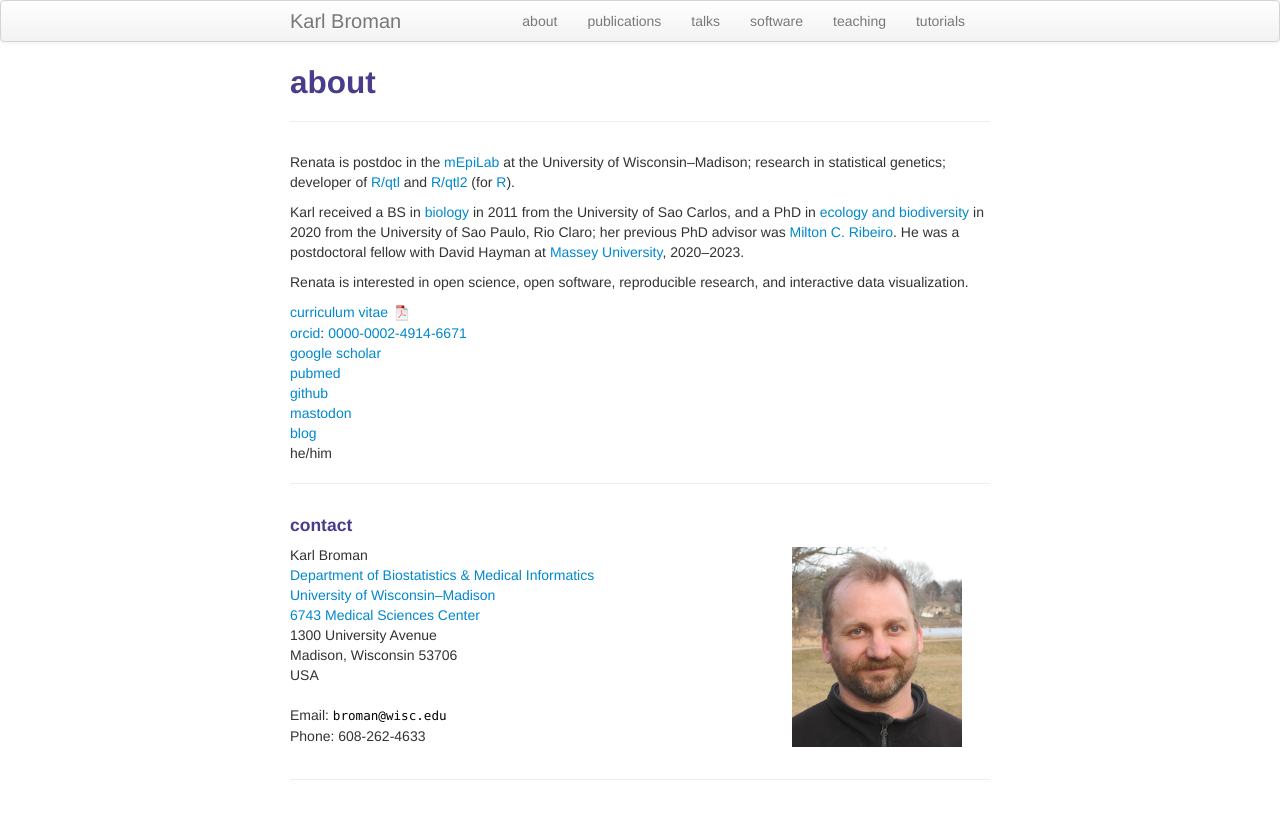
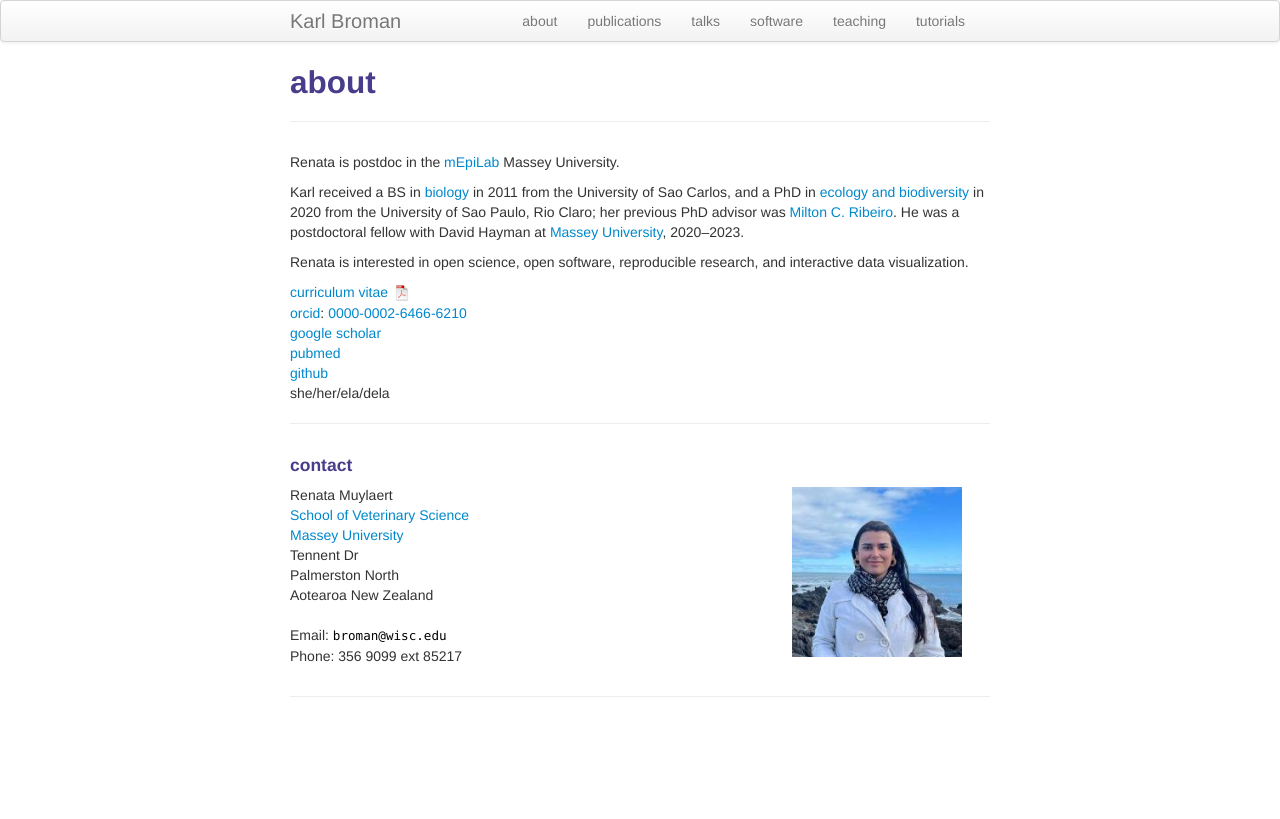
Before and after one commit to renatamuy/renatamuy.github.io, a Jekyll site: the page built from about.md, in a window 1280 px wide. Shown: the top 819 px of the page. Built offline with Jekyll 4.4.1, drawn with Linux system fonts in a browser that asks for light colours.

Commit message:
about edits

```diff
--- a/about.md
+++ b/about.md
@@ -6,33 +6,27 @@ description: Renata Muylaert is  a postdoctoral researcher in disease ecology
 
 Renata is postdoc in the
 [mEpiLab](https://www.biostat.wisc.edu)
-at the University of Wisconsin&ndash;Madison;
-research in statistical genetics; developer of
-[R/qtl](https://rqtl.org) and [R/qtl2](https://kbroman.org/qtl2) (for
-[R](https://www.r-project.org)).
+Massey University.
 
-Karl received a BS in [biology](https://uwm.edu/math)
+Karl received a BS in [biology]()
 in 2011 from the
 University of Sao Carlos, and a
-PhD in [ecology and biodiversity](https://statistics.berkeley.edu) in 2020 from the
+PhD in [ecology and biodiversity]() in 2020 from the
 University of Sao Paulo, Rio Claro; her previous PhD advisor was
-[Milton C. Ribeiro](https://www.wehi.edu.au/people/terry-speed).
+[Milton C. Ribeiro]().
 He was a postdoctoral fellow with David Hayman at
-[Massey University](https://www.marshfieldresearch.org),
+[Massey University](),
 2020&ndash;2023.
 
 Renata is interested in open science, open software,
 reproducible research, and interactive data visualization.
 
-[curriculum vitae ![CV as pdf](icons16/pdf-icon.png)]({{ BASE_PATH }}/broman_cv.pdf)<br/>
-[orcid](https://orcid.org): [0000-0002-4914-6671](https://orcid.org/0000-0002-4914-6671)<br/>
-[google scholar](https://scholar.google.com/citations?sortby=pubdate&hl=en&user=42tCp5UAAAAJ&view_op=list_works)<br/>
-[pubmed](https://pubmed.ncbi.nlm.nih.gov/?term=broman+kw)<br/>
-<!-- [impactstory](https://impactstory.org/u/0000-0002-4914-6671)<br/> -->
-[github](https://github.com/kbroman)<br/>
-<a rel="me" href="https://fosstodon.org/@kbroman">mastodon</a><br/>
-[blog](https://kbroman.org/blog/) <br/>
-he/him
+[curriculum vitae ![CV as pdf](icons16/pdf-icon.png)]({{ BASE_PATH }}/Muylaert_CV_2023.pdf)<br/>
+[orcid](https://orcid.org): [0000-0002-6466-6210](https://orcid.org/0000-0002-6466-6210)<br/>
+[google scholar](https://scholar.google.com/citations?user=psh9sXwAAAAJ&hl=en)<br/>
+[pubmed](https://pubmed.ncbi.nlm.nih.gov/?term=muylaert+rl)<br/>
+[github](https://github.com/renatamuy)<br/>
+she/her/ela/dela
 
 ---
 
@@ -41,26 +35,25 @@ he/him
 
     <div class="row-fluid">
         <div class="span5">
-            Karl Broman<br/>
-            <a href="https://www.biostat.wisc.edu">Department of Biostatistics &amp; Medical Informatics</a><br/>
-            <a href="https://www.wisc.edu">University of Wisconsin&ndash;Madison</a><br/>
-            <a href="6743msc.html">6743 Medical Sciences Center</a><br/>
-            1300 University Avenue<br/>
-            Madison, Wisconsin 53706<br/>
-            USA<br/><br/>
+            Renata Muylaert<br/>
+            <a href="https://www.massey.ac.nz/massey/expertise/profile.cfm?stref=117322">School of Veterinary Science</a><br/>
+            <a href="6743msc.html">Massey University</a><br/>
+            Tennent Dr<br/>
+            Palmerston North<br/>
+            Aotearoa New Zealand<br/><br/>
 
             <div id="hide_email">
             Email: <code>bro</code><b>I</b><code>man</code><b>don't</b><code>@</code><b>want</b><code></code><b>spam!
             </b><code></code><b>So</b><code></code><b>please</b><code>wi</code><b>leave
             </b><code>sc</code><b>me</b><code>.</code><b>alone</b><code>e</code><b>!</b><code>du</code><br/>
-            Phone: 608-262-4633
+            Phone: 356 9099 ext 85217
             </div>
         </div>
 
         <div class="span2">
-        <a href="../pics/karl_2014-03-30.jpg">
-            <img src="../pics/karl_2014-03-30_small.jpg"
-                  title="Karl Broman" alt="Karl Broman"/></a>
+        <a href="../pics/renata_small.jpg">
+            <img src="../pics/renata_small.jpg"
+                  title="Renata Muylaert" alt="Renata Muylaert"/></a>
         </div>
     </div>
 </div>
```
Also changed, not shown: pics/renata_small.jpg (added), 1 other file.
